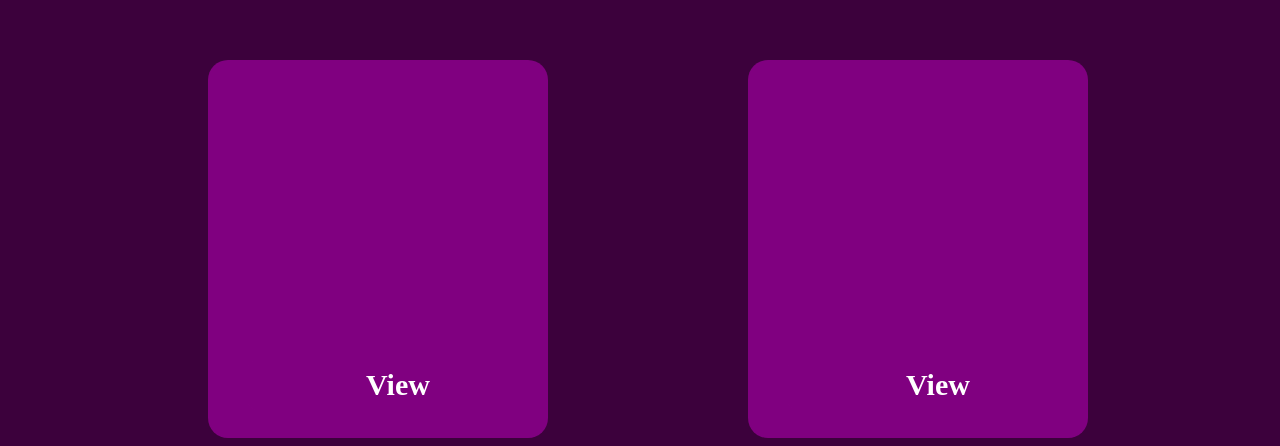
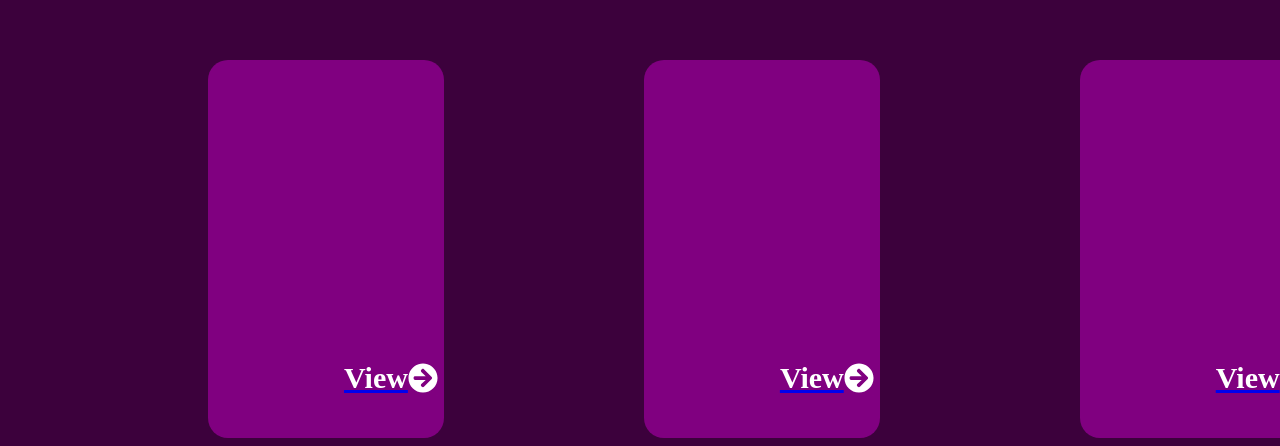
Before and after one commit to Yavnish/Manish-Digital-Studio, a Next.js app: page / in a window 1280 px wide. Shown: the part 652-1098 px from the top of the page. Built offline with nearby package versions, Linux system fonts and the light colour scheme.

Commit message:
modified:   pages/index.js 	modified:   styles/Home.module.css

```diff
--- a/pages/index.js
+++ b/pages/index.js
@@ -54,9 +54,9 @@ const home=()=> {
          </video>
 
       <div style={{ display:'flex', marginLeft:'100px' , marginTop:'100px'}}>
-         <div className={style.card3}>  <Link href="/cart"><button type="submit" className={styles.button4}>View</button> </Link> </div>
-         <div className={style.card3}>  <Link href="/cart"><button type="submit" className={styles.button4}>View</button> </Link> </div>
-         <div className={style.card3}>  <Link href="/cart"><button type="submit" className={styles.button4}>View</button> </Link> </div>
+         <div className={style.card3}>  <Link href="/cart"><button type="submit" className={styles.button4}>View<FaArrowCircleRight size={30}></FaArrowCircleRight></button> </Link> </div>
+         <div className={style.card3}>  <Link href="/cart"><button type="submit" className={styles.button4}>View<FaArrowCircleRight size={30}></FaArrowCircleRight></button> </Link> </div>
+         <div className={style.card3}>  <Link href="/cart"><button type="submit" className={styles.button4}>View<FaArrowCircleRight size={30}></FaArrowCircleRight></button> </Link> </div>
       </div>
     </div>
 
--- a/styles/Home.module.css
+++ b/styles/Home.module.css
@@ -131,17 +131,18 @@
 
    .button4 {
 
-    background-color:purple;
+     display: flex;
+     flex-direction:row;
+     align-items:center;
+     background-color:purple;
      border-style:hidden;
      border-radius: 10px;
      color: white;
-     width: 300px;
-     height: 50px;
      font-weight: bold;
      font-family: "Jost";
      text-align: center;
      text-decoration:none;
      font-size: 30px;
-     margin-left: 40px;
+     margin-left: 130px;
      margin-top: 300px;
    }
```
